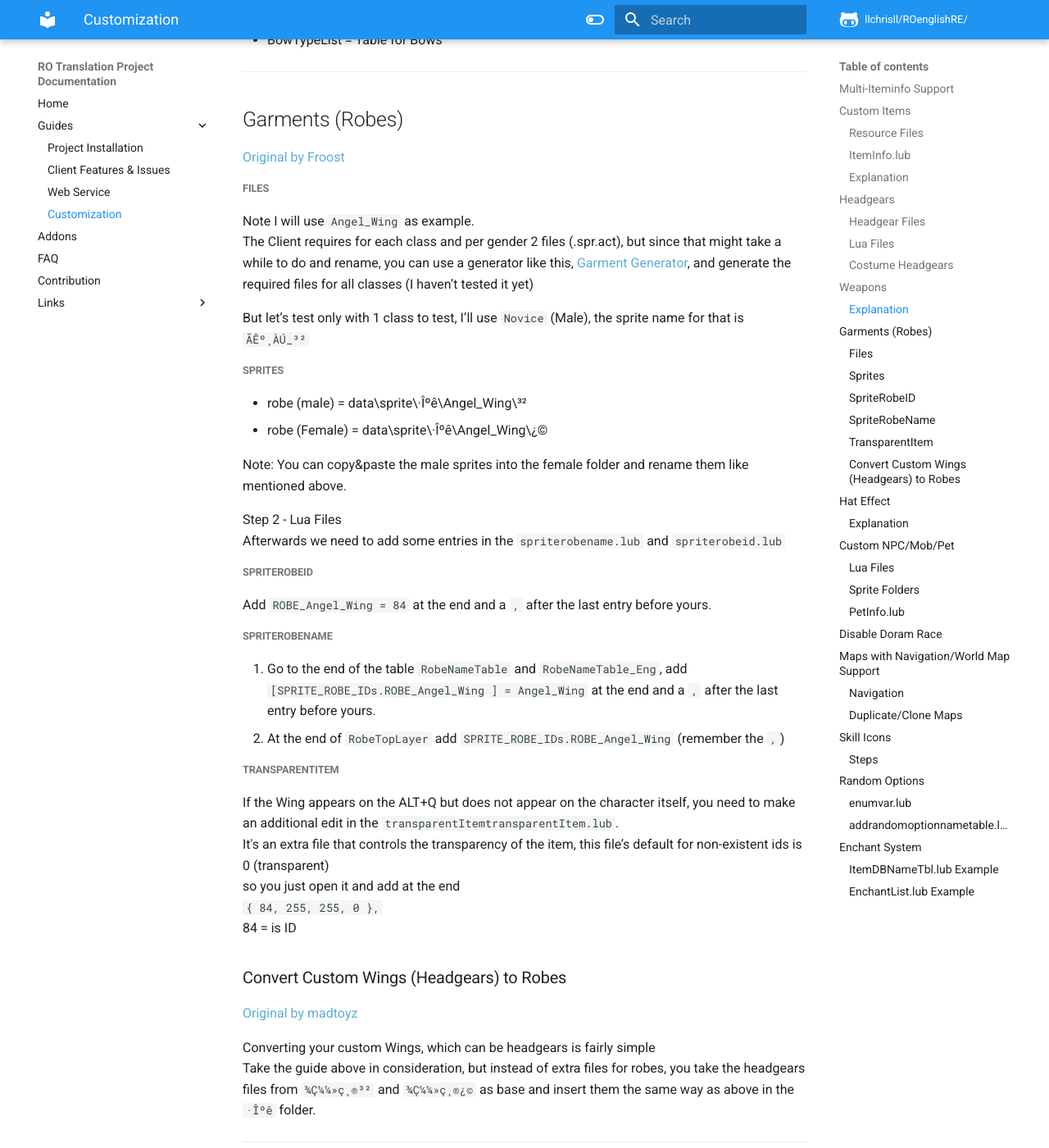
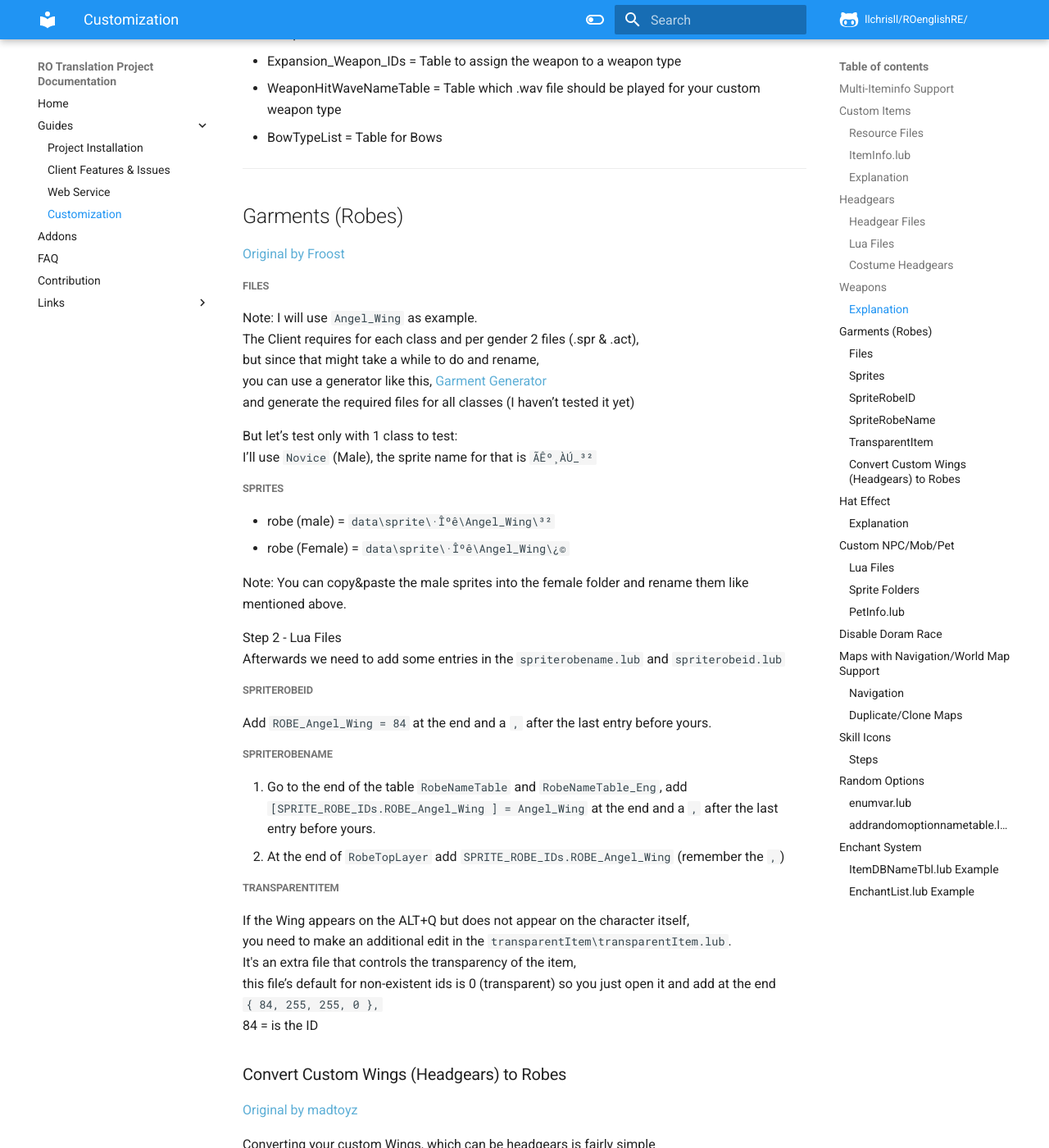
Before and after one commit to llchrisll/ROTPDocs, an MkDocs documentation site: the page built from docs/guides/customs.md, in a window 1280 px wide and 1400 px high, scrolled down 3566 px. Shown: the whole window at 82% size. Built offline with MkDocs 1.6.1 and Material for MkDocs 9.7.7, drawn with Linux system fonts in a browser that asks for light colours; comment, search, counter and statistics services are not loaded; some of the changed text lies outside the part shown.

Commit message:
Updated links and fixed some messages

```diff
--- a/docs/guides/customs.md
+++ b/docs/guides/customs.md
@@ -135,17 +144,20 @@
 2. At the end of `RobeTopLayer` add `SPRITE_ROBE_IDs.ROBE_Angel_Wing` (remember the `,`)
 
 ##### TransparentItem
-If the Wing appears on the ALT+Q but does not appear on the character itself,  you need to make an additional edit in the `transparentItemtransparentItem.lub`.
-It's an extra file that controls the transparency of the item, this file’s default for non-existent ids is 0 (transparent)
-so you just open it and add at the end
+If the Wing appears on the ALT+Q but does not appear on the character itself,
+you need to make an additional edit in the `transparentItem\transparentItem.lub`.
+It's an extra file that controls the transparency of the item,
+this file’s default for non-existent ids is 0 (transparent) so you just open it and add at the end
 `{ 84, 255, 255, 0 },`
-84 = is ID
+84 = is the ID
 
 ### Convert Custom Wings (Headgears) to Robes
 [Original by madtoyz](https://rathena.org/board/topic/72734-guide-custom-wings-at-robe-place/#comment-148019)
 
 Converting your custom Wings, which can be headgears is fairly simple
-Take the guide above in consideration, but instead of extra files for robes, you take the headgears files from `¾Ç¼¼»ç¸®³²` and `¾Ç¼¼»ç¸®¿©` as base and insert them the same way as above in the `·Îºê` folder.
+Take the guide above in consideration, but instead of extra files for robes,
+you take the headgears files from `data\sprite\¾Ç¼¼»ç¸®\³²` and `data\sprite\¾Ç¼¼»ç¸®\¿©`
+as base and insert them the same way as above in the `·Îºê` folder.
 ___
 ## Hat Effect
 [Original by khyle650](https://rathena.org/board/topic/132752-guide-add-new-hateffect-aura-style/#comment-412723)
```
Also changed, not shown: other parts of docs/guides/customs.md (+21 -12 lines), docs/addons/index.md (+1 -1 lines), docs/guides/webservice.md (+4 -3 lines), docs/index.md (+1 -1 lines).
